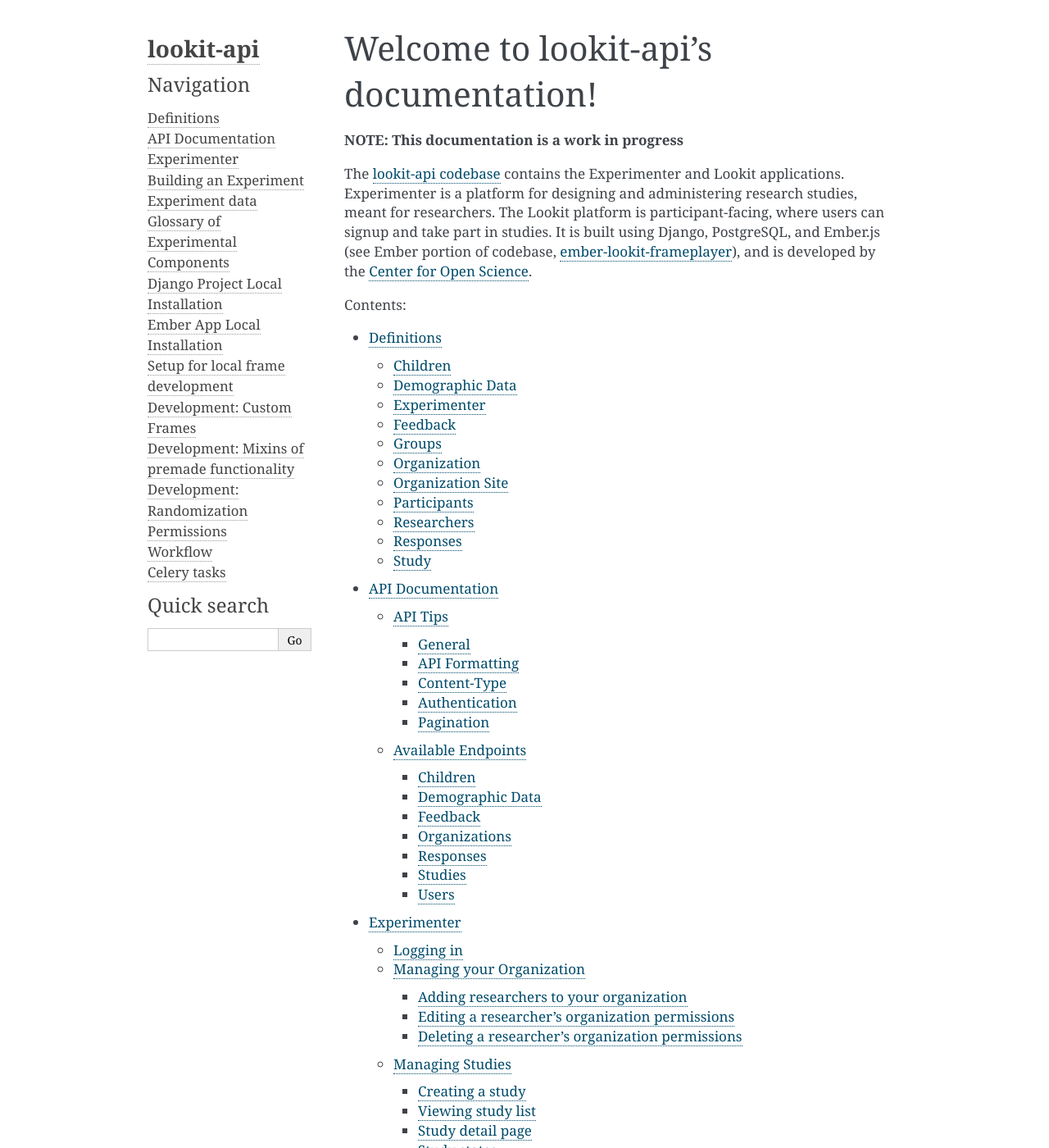
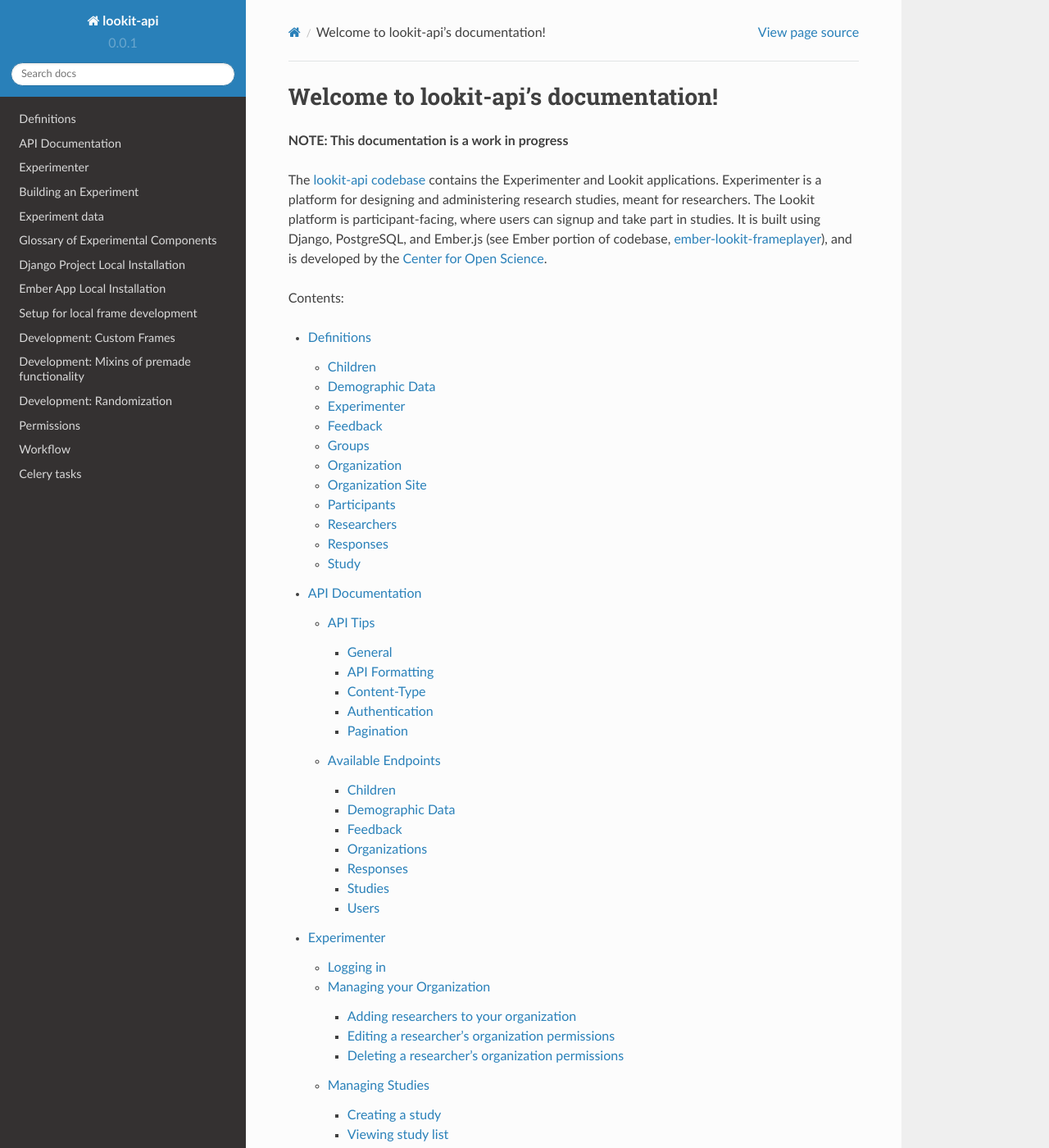
Before and after one commit to lookit/lookit-api, a Sphinx documentation site: the page built from docs/source/index.rst, in a window 1280 px wide and 1400 px high. Shown: the whole window at 82% size. Built offline with Sphinx 7.4.7 and the Read the Docs theme 2.0.0, drawn with Linux system fonts in a browser that asks for light colours; some of the changed lines change nothing that is shown; some of the changed text lies outside the part shown.

Commit message:
change rtd theme, add MIT to copyright going forward on this fork

```diff
--- a/docs/source/conf.py
+++ b/docs/source/conf.py
@@ -46,14 +46,13 @@
     '.md': CommonMarkParser,
 }
 
-
 # The master toctree document.
 master_doc = 'index'
 
 # General information about the project.
 project = 'lookit-api'
-copyright = '2017, Center for Open Science'
-author = 'Center for Open Science'
+copyright = '2017, Center for Open Science; portions copyright MIT'
+author = 'Center for Open Science, MIT'
 
 # The version info for the project you're documenting, acts as replacement for
 # |version| and |release|, also used in various other places throughout the
@@ -88,7 +87,7 @@
 # The theme to use for HTML and HTML Help pages.  See the documentation for
 # a list of builtin themes.
 #
-html_theme = 'alabaster'
+html_theme = "sphinx_rtd_theme"
 
 # Theme options are theme-specific and customize the look and feel of a theme
 # further.  For a list of options available for each theme, see the
```
